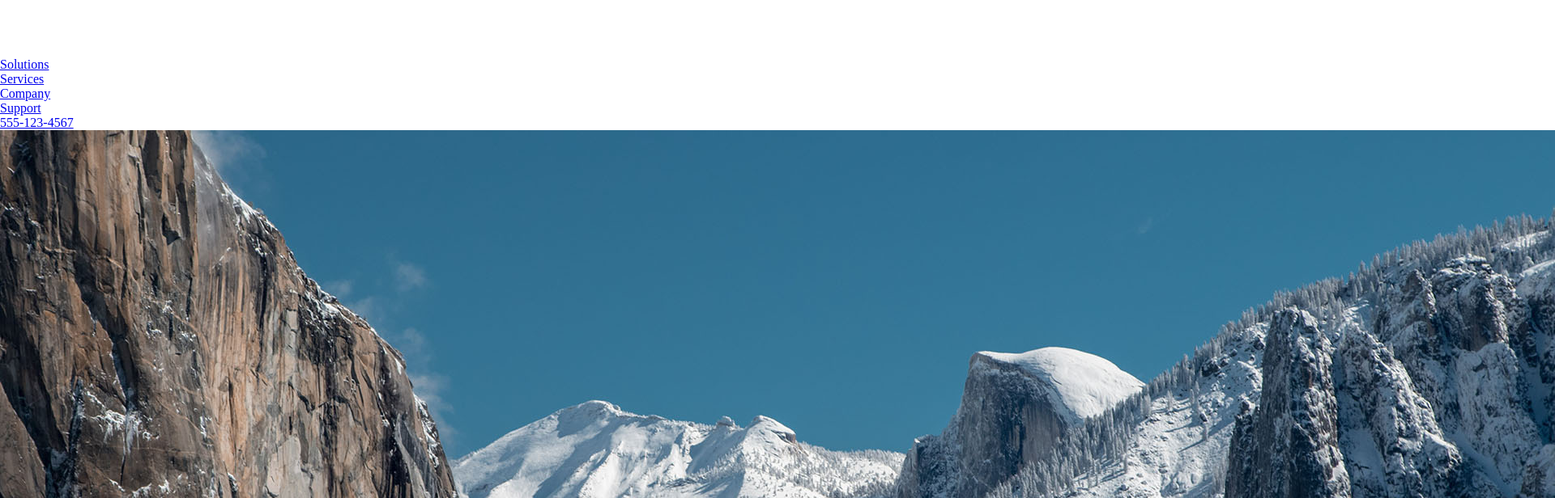
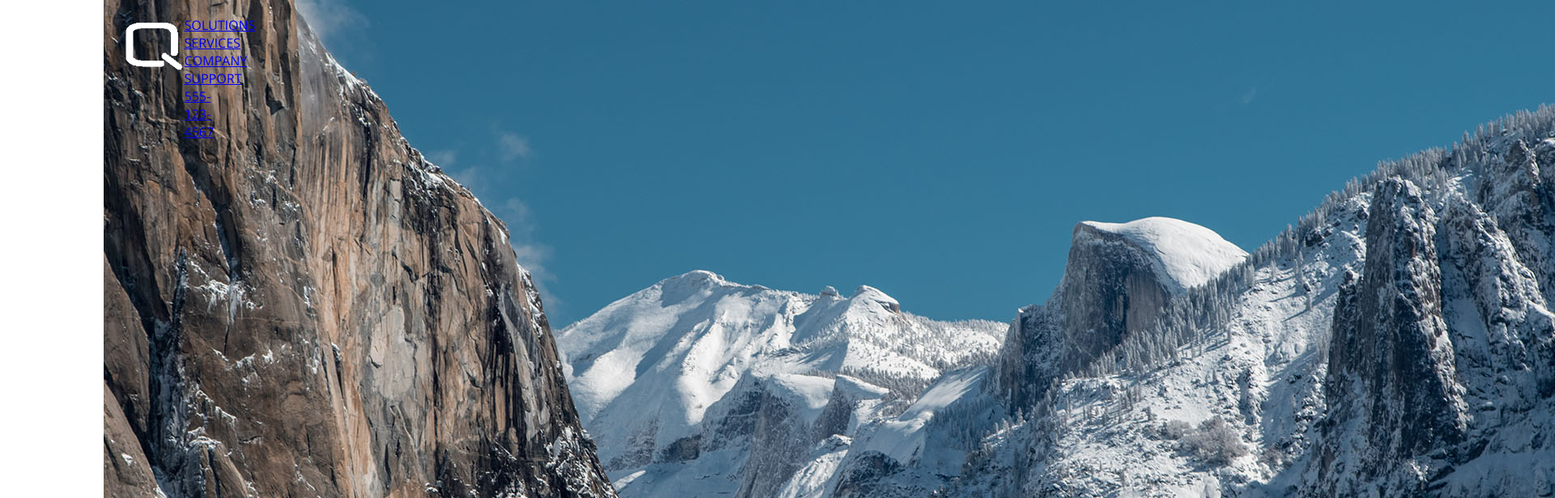
Before and after one commit to bur06/p3-burnett-marilyn, a plain HTML site: page index.html in a window 1280 px wide. Shown: the top 616 px of the page at 81% size, 1920 px wide, since content can reach past the window. Drawn offline with nearby package versions, Linux system fonts and the light colour scheme.

Commit message:
home positioning pic and logo

```diff
--- a/css/stylesheet.css
+++ b/css/stylesheet.css
@@ -7,4 +7,53 @@ Universal Styling
   margin: 0;
   padding: 0;
   border: 0;
+  box-sizing: border-box;
 }
+
+body {
+  font-family: 'Open Sans', helvetica, sans-serif;
+}
+
+.container {
+  max-width: 1025px;
+  margin: 0 auto;
+  min-height: 100vh;
+}
+
+/*======================================
+
+Positional Styling
+
+======================================*/
+.container {
+  position: relative;
+}
+
+.left-side,
+.right-side {
+  position: absolute;
+  display: inline-block;
+}
+
+/*======================================
+
+Menu Styling
+
+======================================*/
+header {
+  max-width: 90%;
+  margin: 0 auto;
+}
+
+.left-side {
+  padding: 20px;
+}
+
+.right-side ul {
+  list-style: none;
+  width: 60%;
+}
+
+.right-side ul li a {
+  display: inline-block;
+}
--- a/index.html
+++ b/index.html
@@ -8,20 +8,26 @@
     <link rel="icon" href="images/favicon.ico">
 
     <link rel="stylesheet" href="css/stylesheet.css">
+
+    <!--google fonts-->
+    <link rel="preconnect" href="https://fonts.googleapis.com">
+    <link rel="preconnect" href="https://fonts.gstatic.com" crossorigin>
+    <link href="https://fonts.googleapis.com/css2?family=Open+Sans&display=swap" rel="stylesheet">
+
   </head>
 
   <body>
-    <main>
-      <header>
-        <a href="index.html"><img src="images/ltrmark_white.jpg" alt="Quarry Logo" width="80"/></a>
+    <main class="container">
+      <header class="left-side">
+        <a href="index.html"><img src="images/ltrmark_white.gif" alt="Quarry Logo" width="80"/></a>
 
-        <nav>
+        <nav class="right-side">
           <ul>
-            <li><a href="solutions.html">Solutions</a></li>
-            <li><a href="services.html">Services</a></li>
-            <li><a href="company.html">Company</a></li>
-            <li><a href="support.html">Support</a></li>
-            <li><a href="tel:+15551234567">555-123-4567</a></li>
+            <li class="menu-item"><a href="solutions.html">SOLUTIONS</a></li>
+            <li class="menu-item"><a href="services.html">SERVICES</a></li>
+            <li class="menu-item"><a href="company.html">COMPANY</a></li>
+            <li class="menu-item"><a href="support.html">SUPPORT</a></li>
+            <li class="menu-item"><a href="tel:+15551234567">555-123-4567</a></li>
           </ul>
         </nav>
       </header>
```
Also changed, not shown: images/ltrmark_white.gif (added).
